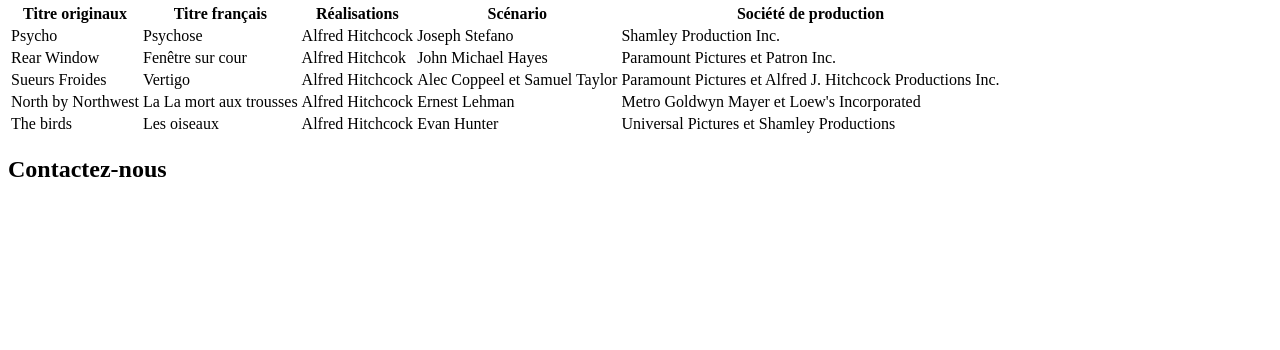
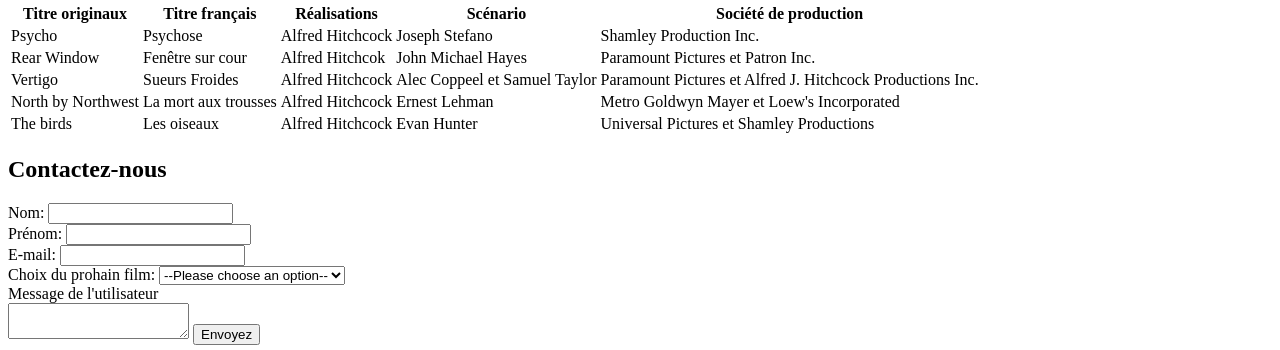
Before and after one commit to Didierboucou/exe-hitchcock, a plain HTML site: page index.html in a window 1280 px wide. Shown: the part 1359-1709 px from the top of the page. Before the commit the page ends 1562 px from the top, so only its background shows below. Drawn offline with Linux system fonts and the light colour scheme.

Commit message:
Exe Hitchcock 2

```diff
--- a/index.html
+++ b/index.html
@@ -10,7 +10,7 @@
    <header>
        <nav>
            <ul>
-               <li><a href="">Biographie</a></li>
+               <li><a href="#bio">Biographie</a></li>
                <li><a href="">Les 5 plus grands films d'A.Hitchcock</a>
                    <ul>
                        <li>Psychose</li>
@@ -28,11 +28,13 @@
    </header>
    <main>
     <h1>Alfred Hitchcock</h1>
+       <div id="bio">
         <h2>Courte biographie d'Alfred Hitchcock</h2>
         <a href="https://youtu.be/qtT6Nlm8rCg">Courte biographie d'A.Hitchcock</a>
         <p>Sir Alfred Hitchcock est un réalisateur, scénariste et producteur de cinéma britannique, naturalisé américain en 1955, né le 13 août 1899 à Leytonstone (Londres) et mort le 29 avril 1980 à Bel Air (Los Angeles).
          Au cours de ses quelque soixante années de carrière, il réalise cinquante-trois longs métrages, dont certains comptent, tant par leur succès public que par leur réception et leur postérité critiques, parmi les plus importants du septième art.
          Surnommé « le Maître du suspense », il est considéré comme l'un des réalisateurs les plus influents sur le plan stylistique. Pionnier de nombreuses techniques dans le genre cinématographique du thriller, Hitchcock a installé les notions de suspense et de MacGuffin dans l'univers du cinéma. Ses thrillers, caractérisés par une habile combinaison entre tension et humour, déclinent les variations de la figure de l'innocent persécuté à travers des thèmes récurrents : la peur, la culpabilité et la perte d'identité.</p>
+       </div>
        <h2>Les 5 plus grands films d'Alfred Hitchcock</h2>
         <ul>
             <li>Psychose
@@ -99,15 +101,15 @@
             <td>Paramount Pictures et Patron Inc.</td>
         </tr>
         <tr>
+            <td>Vertigo</td>
             <td>Sueurs Froides</td>
-            <td>Vertigo</td>
             <td>Alfred Hitchcock</td>
             <td>Alec Coppeel et Samuel Taylor</td>
             <td>Paramount Pictures et Alfred J. Hitchcock Productions Inc.</td>
         </tr>
         <tr>
             <td>North by Northwest</td>
-            <td>La La mort aux trousses</td>
+            <td>La mort aux trousses</td>
             <td>Alfred Hitchcock</td>
             <td>Ernest Lehman</td>
             <td>Metro Goldwyn Mayer et Loew's Incorporated</td>
@@ -121,7 +123,33 @@
         </tr>
     </table>
     <h2>Contactez-nous</h2>
-
+    <form action="" method="get" class="form-example">
+        <div class="form-example">
+          <label for="name">Nom: </label>
+          <input type="text" name="name" id="name" required>
+        </div>
+        <div class="form-example">
+          <label for="name">Prénom: </label>
+          <input type="text" name="name" id="name" required>
+        </div>
+        <div class="form-example">
+          <label for="email">E-mail: </label>
+          <input type="email" name="email" id="email" required>
+        </div>
+        <label for="films-select">Choix du prohain film:</label>
+        <select name="films" id="films-select">
+            <option value="">--Please choose an option--</option>
+            <option value="Psycho">Psycho</option>
+            <option value="Fenêtre sur cour">Fenêtre sur cour</option>
+            <option value="Sueurs froides">Sueurs froides</option>
+            <option value="La mort aux trousses">La mort aux trousses</option>
+            <option value="Les oiseaux">Les oiseaux</option>
+        </select>
+        <div>Message de l'utilisateur</div>
+        <textarea name="Message"></textarea>
+        <input type="submit" value="Envoyez">
+        </div>
+      </form>
     </main>
 </body>
 </html>
```
Lines whose indentation alone changed are shown as unchanged.
